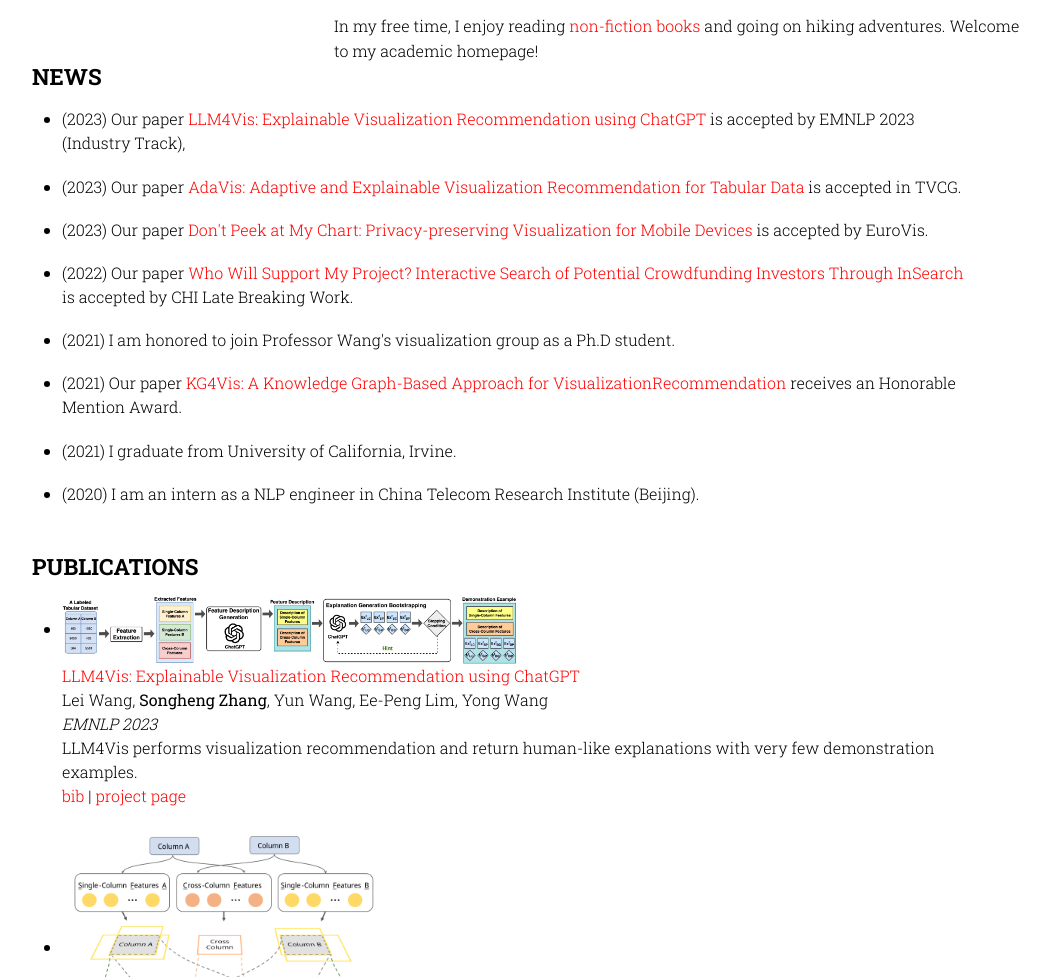
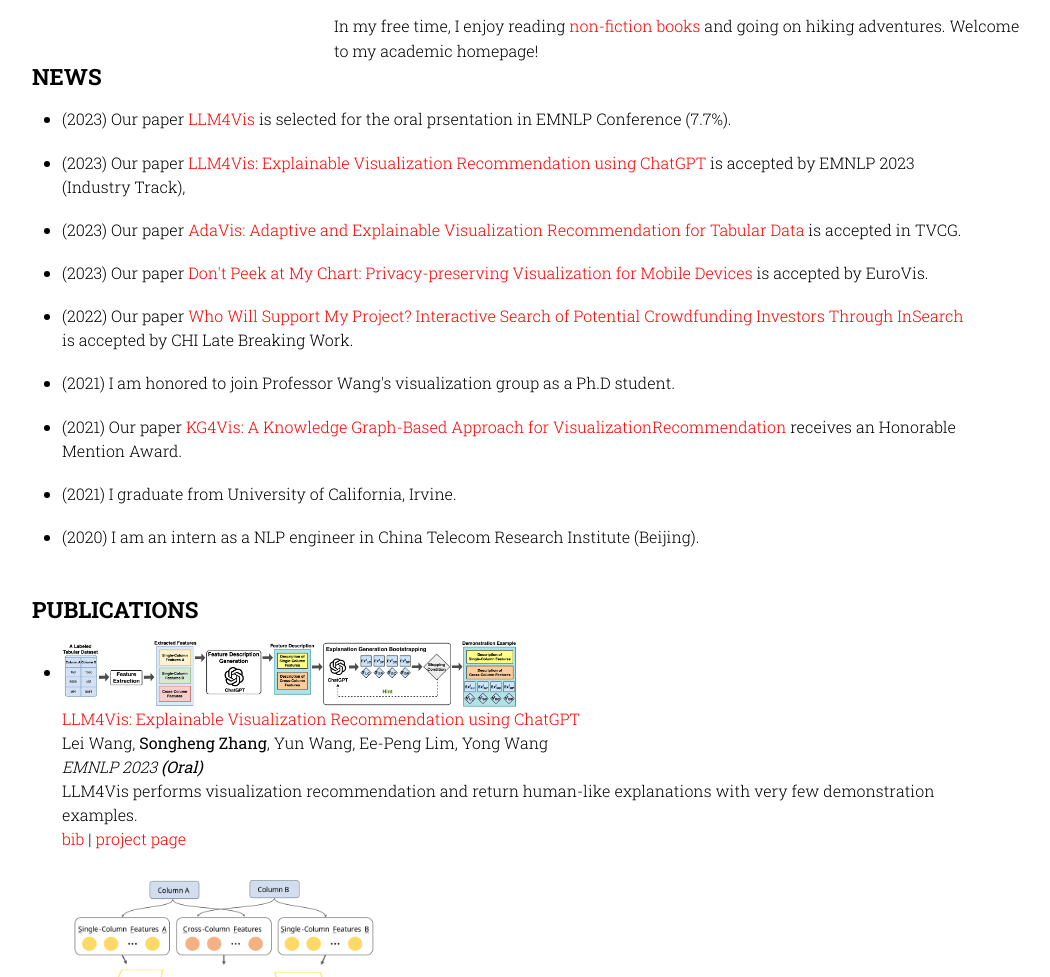
Before and after one commit to AlexanderZsh/alexanderzsh.github.io, a plain HTML site: page index.html in a window 1280 px wide. Shown: the part 580-1557 px from the top of the page, without its empty margins (108-1158 px from the left). Drawn offline with nearby package versions, Linux system fonts and the light colour scheme.

Commit message:
add llm4vis oral presentation

```diff
--- a/index.html
+++ b/index.html
@@ -106,6 +106,9 @@
       <p>
       <ul class="pubs">
         <li>
+          (2023) Our paper <a href="https://arxiv.org/pdf/2310.07652.pdf">LLM4Vis</a> is selected for the oral prsentation in EMNLP Conference (7.7%).
+        </li>
+        <li>
           (2023) Our paper <a href="https://arxiv.org/pdf/2310.07652.pdf">LLM4Vis: Explainable Visualization Recommendation using ChatGPT</a> is accepted by EMNLP 2023 (Industry Track),
         </li>
         <li>
@@ -150,7 +153,7 @@
           <a href="https://arxiv.org/pdf/2310.07652.pdf">LLM4Vis: Explainable Visualization Recommendation using ChatGPT
           </a><br>
           Lei Wang, <b>Songheng Zhang</b>, Yun Wang, Ee-Peng Lim, Yong Wang<br>
-          <i>EMNLP 2023</i> &nbsp;&nbsp;&nbsp; <br>
+          <i>EMNLP 2023 <b>(Oral)</b> </i> &nbsp;&nbsp;&nbsp; <br>
           LLM4Vis performs visualization recommendation and return human-like explanations with very few demonstration examples.<br>
 
           <a href="javascript:unhide('Wang2023LLM4VisEV');">bib</a> |
```
